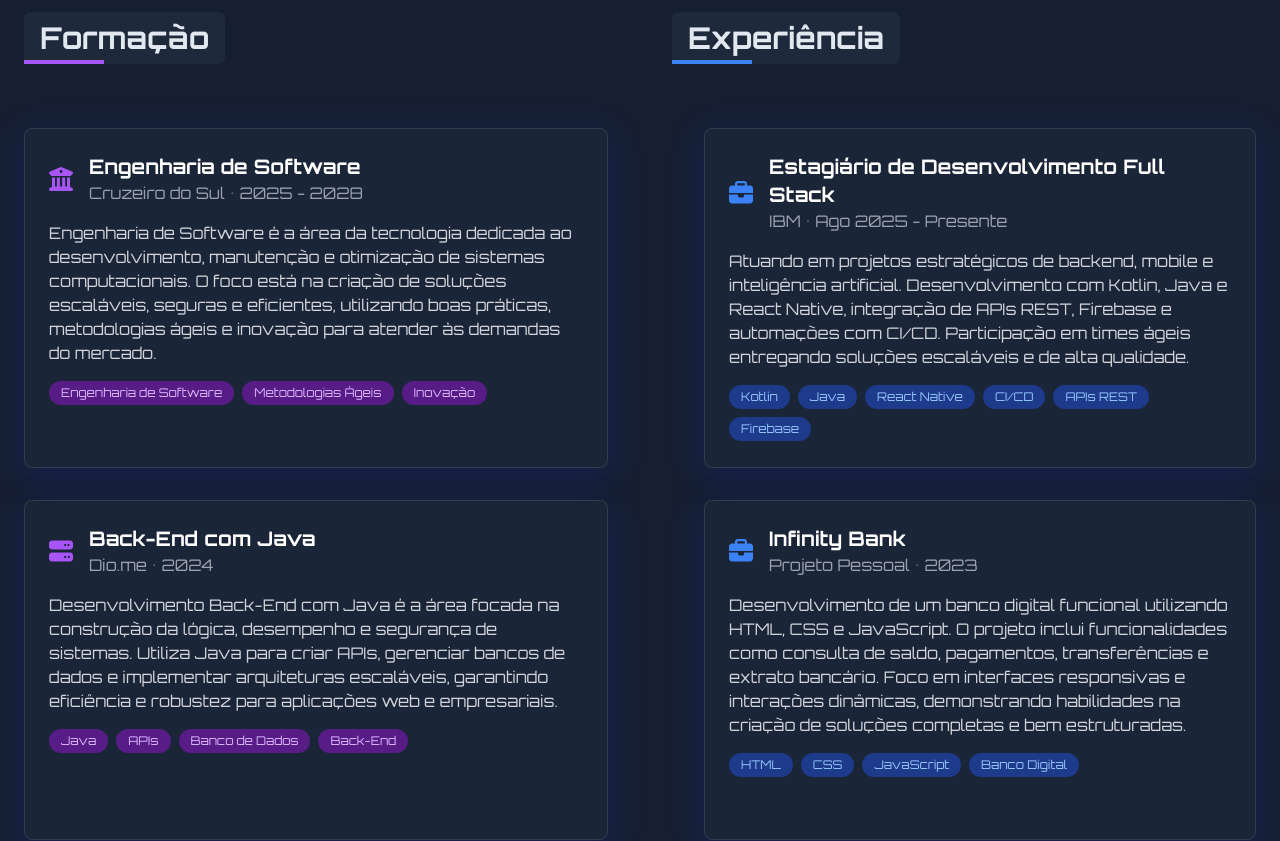
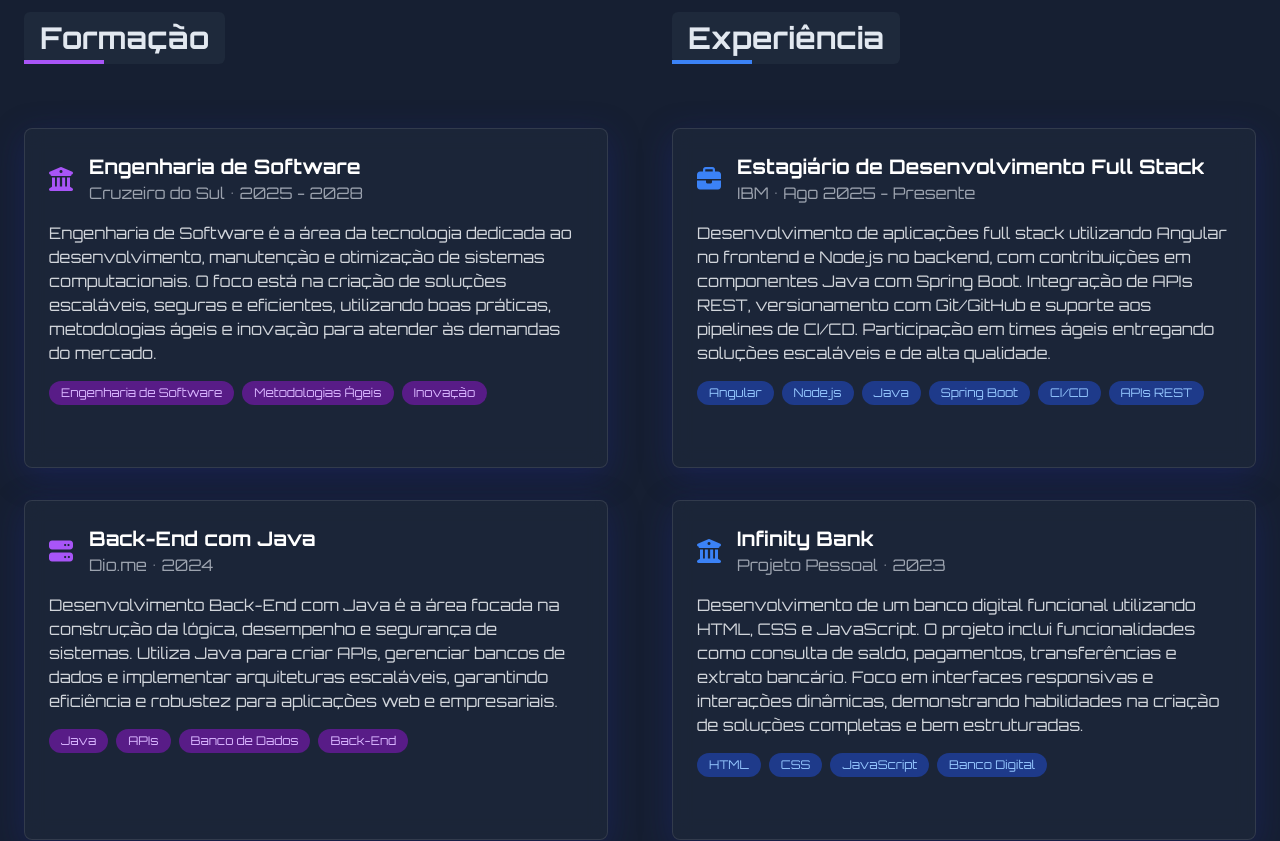
Before and after one commit to Lucasmrc81/Lucasmrc81.github.io, a React (Vite) app: page / in a window 1280 px wide. Shown: the part 3340-4181 px from the top of the page. Built offline with nearby package versions, Linux system fonts and the light colour scheme; no server answers.

Commit message:
atualizando portfólio

```diff
--- a/src/components/Experience.jsx
+++ b/src/components/Experience.jsx
@@ -7,9 +7,9 @@ const experiences = [
     company: "IBM",
     years: "Ago 2025 - Presente",
     description:
-      "Atuando em projetos estratégicos de backend, mobile e inteligência artificial. Desenvolvimento com Kotlin, Java e React Native, integração de APIs REST, Firebase e automações com CI/CD. Participação em times ágeis entregando soluções escaláveis e de alta qualidade.",
+      "Desenvolvimento de aplicações full stack utilizando Angular no frontend e Node.js no backend, com contribuições em componentes Java com Spring Boot. Integração de APIs REST, versionamento com Git/GitHub e suporte aos pipelines de CI/CD. Participação em times ágeis entregando soluções escaláveis e de alta qualidade.",
     icon: "fas fa-briefcase",
-    tags: ["Kotlin", "Java", "React Native", "CI/CD", "APIs REST", "Firebase"],
+    tags: ["Angular", "Node.js", "Java", "Spring Boot", "CI/CD", "APIs REST"],
   },
   {
     title: "Infinity Bank",
@@ -17,7 +17,7 @@ const experiences = [
     years: "2023",
     description:
       "Desenvolvimento de um banco digital funcional utilizando HTML, CSS e JavaScript. O projeto inclui funcionalidades como consulta de saldo, pagamentos, transferências e extrato bancário. Foco em interfaces responsivas e interações dinâmicas, demonstrando habilidades na criação de soluções completas e bem estruturadas.",
-    icon: "fas fa-briefcase",
+    icon: "fas fa-university",
     tags: ["HTML", "CSS", "JavaScript", "Banco Digital"],
   },
   {
@@ -134,8 +134,7 @@ const ExperienceSection = () => {
                   className="relative h-full flex flex-col"
                   style={{ minHeight: "340px" }}
                 >
-
-                  <div className="glass-card p-6 rounded-lg experience-card md:ml-8 hover:scale-[1.02] transition-transform duration-300 h-full flex flex-col">
+                  <div className="glass-card p-6 rounded-lg experience-card hover:scale-[1.02] transition-transform duration-300 h-full flex flex-col">
                     <div className="flex items-center mb-4 experience-title">
                       <div className="text-blue-500 text-xl md:text-2xl mr-4">
                         <i className={exp.icon}></i>
--- a/src/components/Footer.jsx
+++ b/src/components/Footer.jsx
@@ -11,7 +11,7 @@ const Footer = () => {
           </h2>
           <p className="text-sm mt-1">
             <span className="text-white">
-              Engenheiro de Software& Desenvolvedor Full Stack{" "}
+              Engenheiro de Software & Desenvolvedor Full Stack
             </span>
           </p>
         </div>
@@ -35,7 +35,7 @@ const Footer = () => {
             <i className="fab fa-linkedin-in text-xl"></i>
           </a>
           <a
-            href="https://wa.me/5511940746586"
+            href="https://wa.me/5511918543052"
             target="_blank"
             rel="noopener noreferrer"
             className="social-icon text-white hover:text-blue-500 transition"
@@ -54,10 +54,10 @@ const Footer = () => {
           </a>
         </div>
 
-        {/* Seção da Direita: Copyright e Desenvolvido com */}
+        {/* Seção da Direita: Copyright */}
         <div className="flex flex-col items-center md:items-end text-center md:text-right">
           <p className="text-gray-400 text-sm">
-            &copy; 2025 Lucas Mrc. Todos os direitos reservados.
+            &copy; 2026 Lucas Mrc. Todos os direitos reservados.
           </p>
           <p className="text-gray-400 text-sm mt-1">
             Desenvolvido com <i className="fas fa-heart text-red-500"></i> e
```
